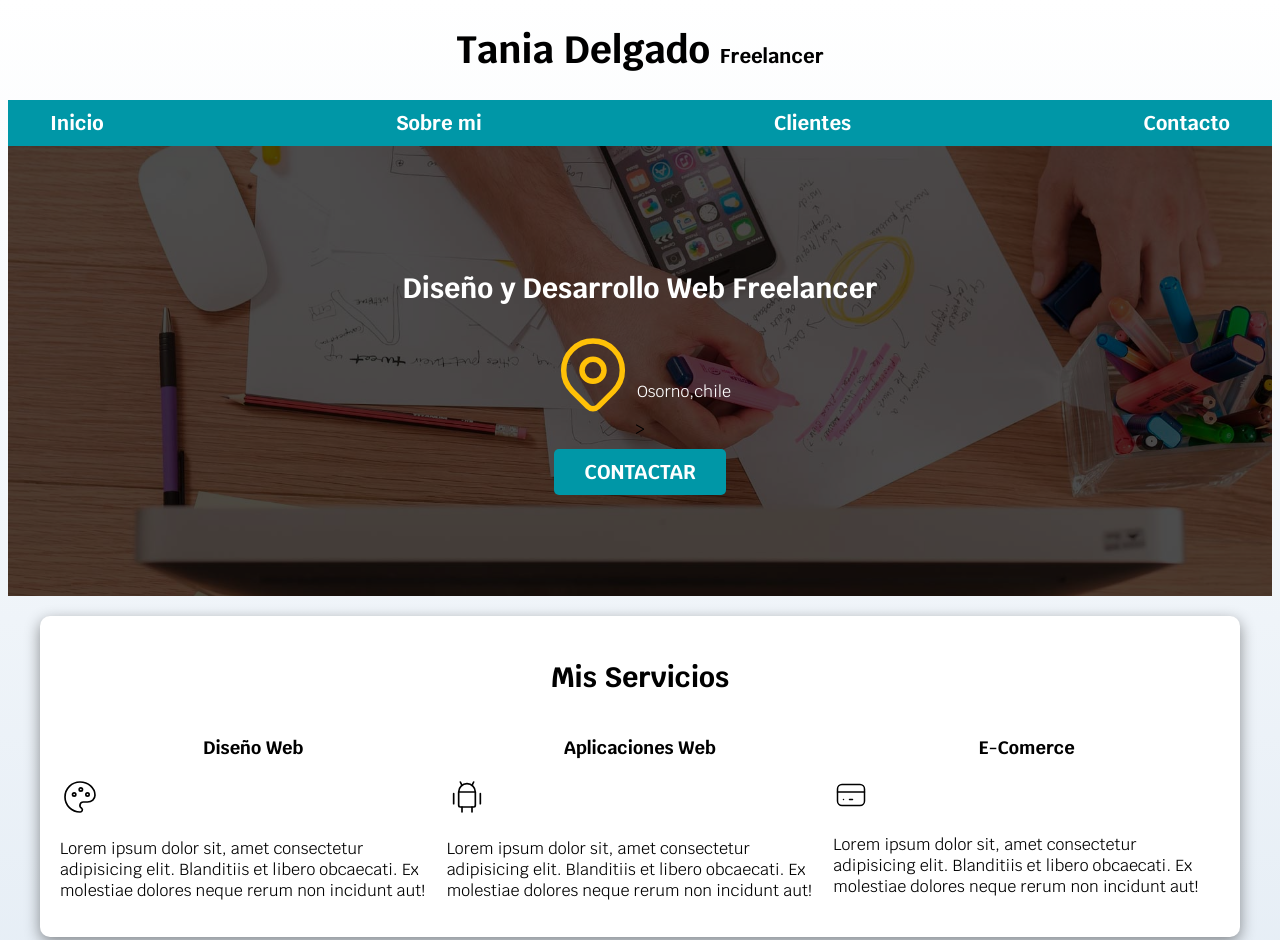
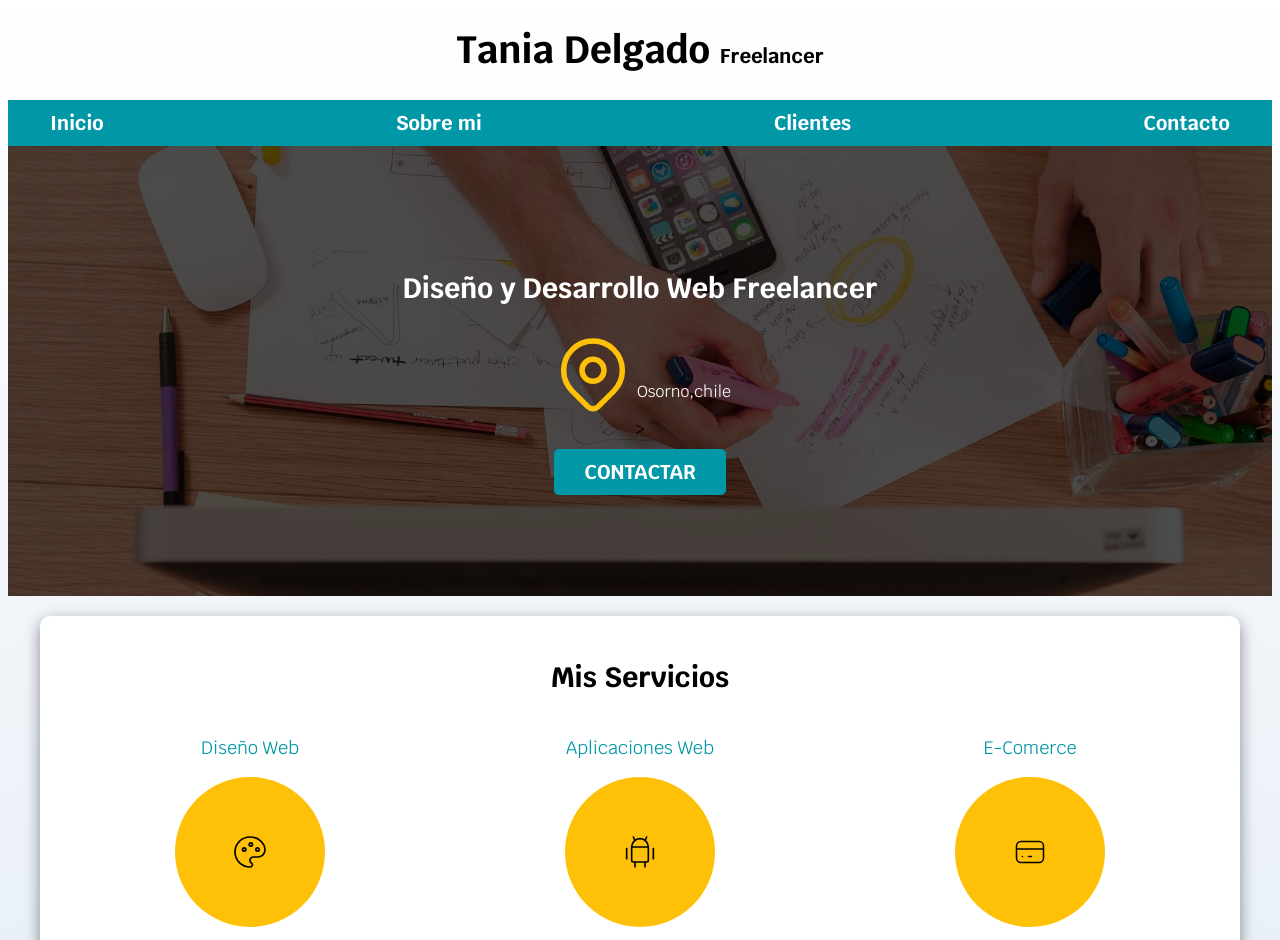
Before and after one commit to Taniafabioladelgado/freelancer-inicio, a plain HTML site: page index.html in a window 1280 px wide. Shown: the top 940 px of the page. Drawn offline with Linux system fonts and the light colour scheme.

Commit message:
act css html

```diff
--- a/css/styles.css
+++ b/css/styles.css
@@ -161,5 +161,33 @@ h1,h2,h3{
     .servicios{
         display: grid;
         grid-template-columns: 1fr 1fr 1fr;
+        column-gap: 1rem;
     }
 }
+
+.servicio {
+    display: flex;
+    flex-direction: column;
+    align-items: center;
+}
+
+.servicio h3 {
+    color: var(--secundario);
+    font-weight: normal;
+}
+
+.servicio p {
+    line-height: 2;
+    text-align: center;
+
+}
+
+.servicio .iconos{
+    height: 15rem;
+    width: 15rem;
+    background-color: var(--primario);
+    border-radius: 50%;
+    display: flex;
+    justify-content: center;
+    align-items: center;
+}
--- a/index.html
+++ b/index.html
@@ -48,8 +48,9 @@
         <h2>Mis Servicios</h2>
 
         <div class="servicios">
-            <section>
+            <section class="servicio">
                 <h3>Diseño Web</h3>
+                <div class="iconos">
                     <svg xmlns="http://www.w3.org/2000/svg" class="icon icon-tabler icon-tabler-palette" width="40" height="40" viewBox="0 0 24 24" stroke-width="1" stroke="#000000" fill="none" stroke-linecap="round" stroke-linejoin="round">
                         <path stroke="none" d="M0 0h24v24H0z" fill="none"/>
                         <path d="M12 21a9 9 0 0 1 0 -18c4.97 0 9 3.582 9 8c0 1.06 -.474 2.078 -1.318 2.828c-.844 .75 -1.989 1.172 -3.182 1.172h-2.5a2 2 0 0 0 -1 3.75a1.3 1.3 0 0 1 -1 2.25" />
@@ -57,12 +58,14 @@
                         <path d="M12.5 7.5m-1 0a1 1 0 1 0 2 0a1 1 0 1 0 -2 0" />
                         <path d="M16.5 10.5m-1 0a1 1 0 1 0 2 0a1 1 0 1 0 -2 0" />
                     </svg>
+                </div>
                 <p>Lorem ipsum dolor sit, amet consectetur adipisicing elit. Blanditiis et libero obcaecati.
                 Ex molestiae dolores neque rerum non  incidunt aut!</p>
             </section>
 
-            <section>
+            <section class="servicio">
                 <h3>Aplicaciones Web</h3>
+                <div class="iconos">
                     <svg xmlns="http://www.w3.org/2000/svg" class="icon icon-tabler icon-tabler-brand-android" width="40" height="40" viewBox="0 0 24 24" stroke-width="1" stroke="#000000" fill="none" stroke-linecap="round" stroke-linejoin="round">
                         <path stroke="none" d="M0 0h24v24H0z" fill="none"/>
                         <path d="M4 10l0 6" />
@@ -73,12 +76,14 @@
                         <path d="M9 18l0 3" />
                         <path d="M15 18l0 3" />
                     </svg>
+                </div>
                 <p>Lorem ipsum dolor sit, amet consectetur adipisicing elit. Blanditiis et libero obcaecati.
                 Ex molestiae dolores neque rerum non  incidunt aut!</p>
             </section>
 
-            <section>
+            <section class="servicio">
                 <h3>E-Comerce</h3>
+                <div class="iconos">
                     <svg xmlns="http://www.w3.org/2000/svg" class="icon icon-tabler icon-tabler-credit-card" width="36" height="36" viewBox="0 0 24 24" stroke-width="1" stroke="#000000" fill="none" stroke-linecap="round" stroke-linejoin="round">
                         <path stroke="none" d="M0 0h24v24H0z" fill="none"/>
                         <path d="M3 5m0 3a3 3 0 0 1 3 -3h12a3 3 0 0 1 3 3v8a3 3 0 0 1 -3 3h-12a3 3 0 0 1 -3 -3z" />
@@ -86,6 +91,7 @@
                         <path d="M7 15l.01 0" />
                         <path d="M11 15l2 0" />
                     </svg>
+                </div>
                 <p>Lorem ipsum dolor sit, amet consectetur adipisicing elit. Blanditiis et libero obcaecati.
                 Ex molestiae dolores neque rerum non  incidunt aut!</p>
             </section>
```
Lines whose indentation alone changed are shown as unchanged.
